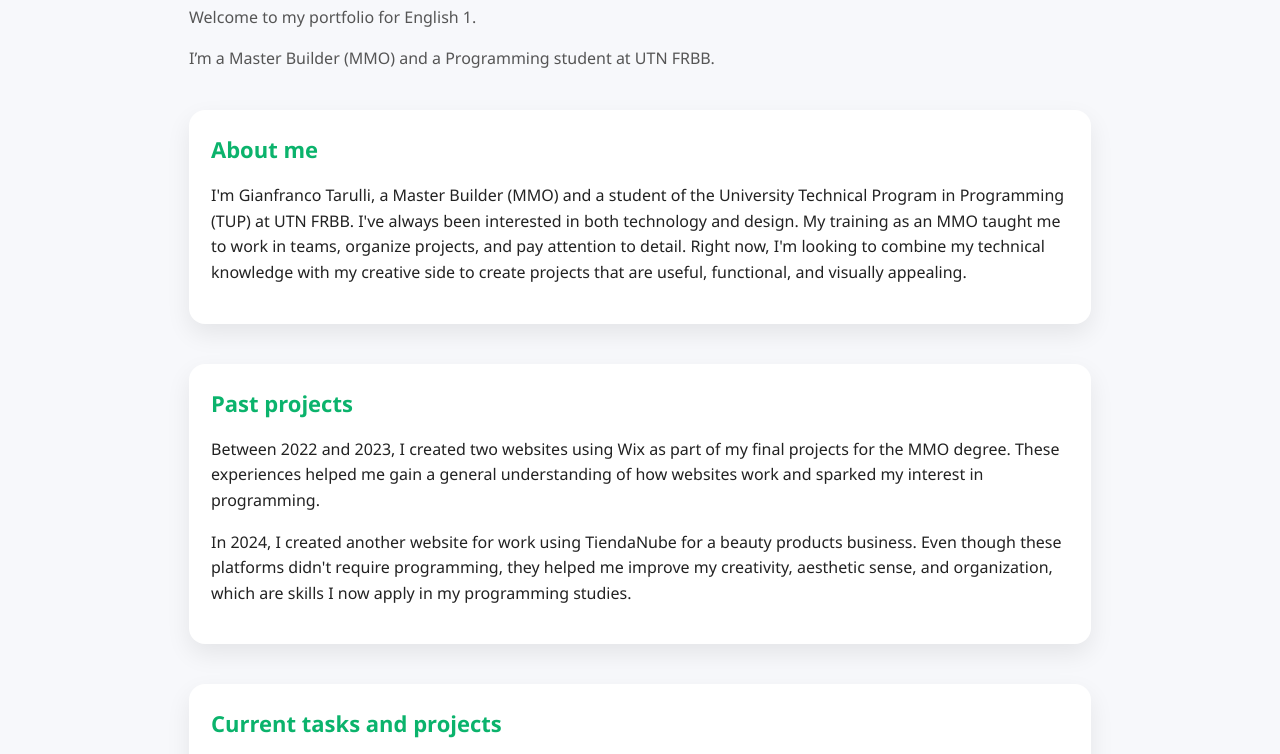
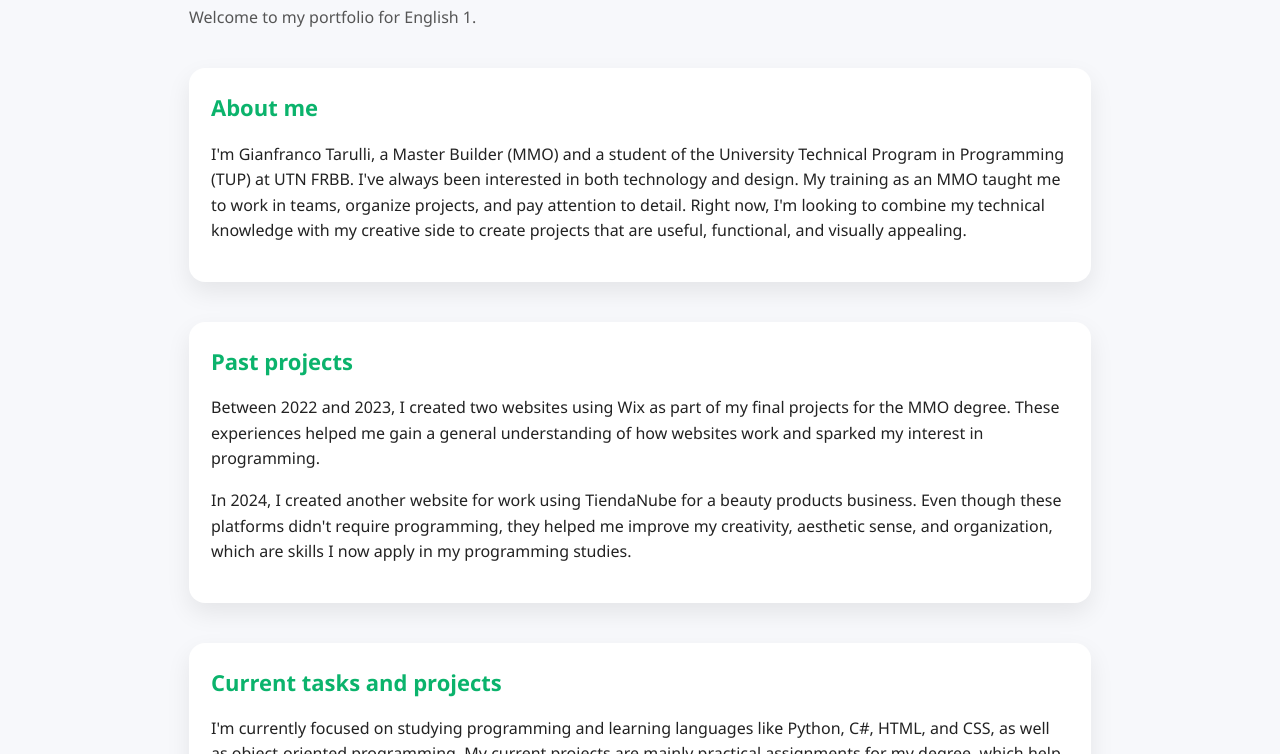
Before and after one commit to Gianfraa/Portfolio, a plain HTML site: page index.html in a window 1280 px wide. Shown: the part 237-991 px from the top of the page. Drawn offline with Linux system fonts and the light colour scheme.

Commit message:
Fix HTML encoding issues in index.html

```diff
--- a/index.html
+++ b/index.html
@@ -81,7 +81,6 @@
     <section class="hero">
       <h1>Hello! I'm Gianfranco 👋</h1>
       <p class="subtitle">Welcome to my portfolio for English 1.</p>
-      <p class="subtitle">I’m a Master Builder (MMO) and a Programming student at UTN FRBB.</p>
     </section>
 
     <section id="about" class="card">
```
